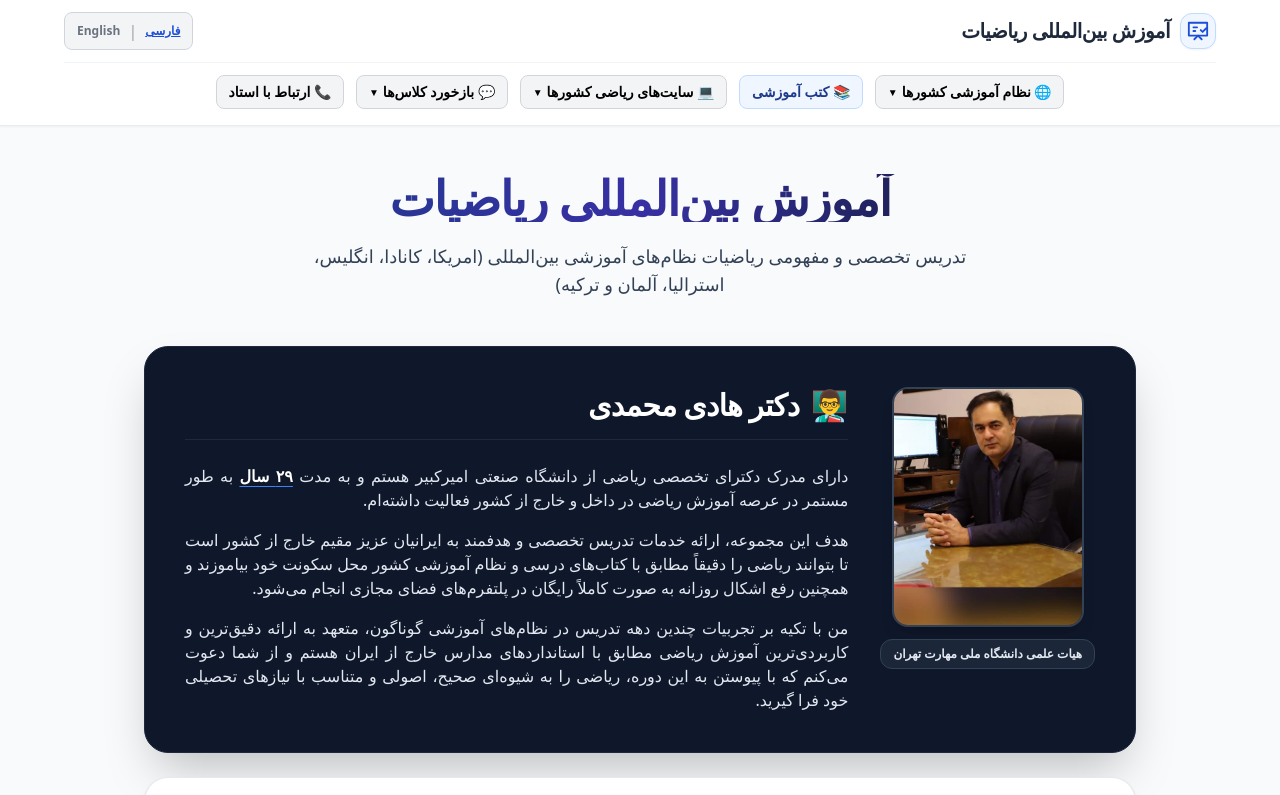
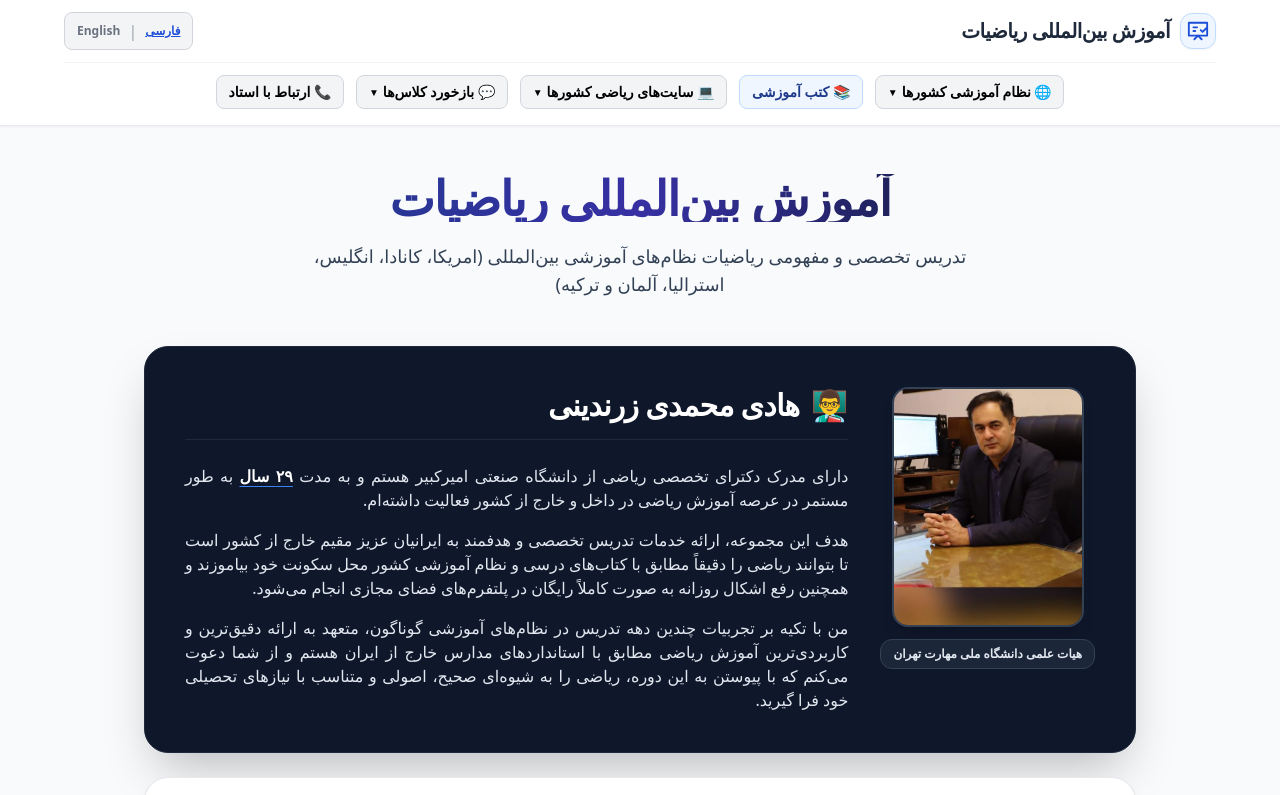
Before and after one commit to Hmohammadiz633/International-Mathematics-Site, a Next.js app: page / in a window 1280 px wide. Shown: the top 795 px of the page. Built offline with nearby package versions, Linux system fonts and the light colour scheme.

Commit message:
Update page.js

```diff
--- a/app/page.js
+++ b/app/page.js
@@ -46,7 +46,7 @@ export default function Home() {
   const schemaData = {
     '@context': 'https://schema.org',
     '@type': 'Person',
-    name: 'دکتر هادی محمدی',
+    name: 'هادی محمدی زرندینی',
     jobTitle: 'عضو هیات علمی دانشگاه و مدرس ریاضیات بین‌الملل',
     worksFor: {
       '@type': 'EducationalOrganization',
@@ -220,14 +220,14 @@ export default function Home() {
         </p>
       </section>
 
-      {/* معرفی دکتر هادی محمدی */}
+      {/* معرفی هادی محمدی زرندینی */}
       <section id="about" className="max-w-5xl mx-auto px-4 pt-6">
         <div className="bg-slate-900 text-white rounded-3xl p-6 md:p-10 border border-slate-800 shadow-2xl">
           <div className="flex flex-col md:flex-row items-center md:items-start gap-8">
             <div className="shrink-0 flex flex-col items-center">
               <img
                 src="/profile.jpg"
-                alt="دکتر هادی محمدی مدرس ریاضی بین الملل"
+                alt="هادی محمدی زرندینی مدرس ریاضی بین الملل"
                 className="w-48 h-60 object-cover rounded-2xl border-2 border-slate-700 shadow-lg mb-3"
               />
               <span className="text-xs font-bold text-slate-200 bg-slate-800/90 px-3 py-1.5 rounded-xl border border-slate-700 text-center">
@@ -238,7 +238,7 @@ export default function Home() {
               <div className="flex items-center gap-3 mb-6 border-b border-slate-800 pb-4 mt-2 md:mt-0">
                 <span className="text-3xl">👨‍🏫</span>
                 <h3 className="text-2xl md:text-3xl font-black text-white leading-snug tracking-tight">
-                  {isFa ? 'دکتر هادی محمدی' : 'Dr. Hadi Mohammadi'}
+                  {isFa ? 'هادی محمدی زرندینی' : 'Hadi Mohammadi Zarandini'}
                 </h3>
               </div>
               <div className="text-slate-200 leading-loose text-sm md:text-base space-y-4 text-justify font-normal">
@@ -290,7 +290,7 @@ export default function Home() {
             <div className="w-full aspect-square rounded-2xl overflow-hidden border border-gray-200 bg-gray-100 shadow-sm">
               <img
                 src="/teaching1.JPG"
-                alt="تدریس دکتر هادی محمدی در دانشگاه"
+                alt="تدریس هادی محمدی زرندینی در دانشگاه"
                 className="w-full h-full object-cover hover:scale-105 transition duration-300"
               />
             </div>
@@ -298,7 +298,7 @@ export default function Home() {
             <div className="w-full aspect-square rounded-2xl overflow-hidden border border-gray-200 bg-gray-100 shadow-sm">
               <img
                 src="/teaching2.PNG"
-                alt="تدریس ریاضیات دکتر هادی محمدی"
+                alt="تدریس ریاضیات هادی محمدی زرندینی"
                 className="w-full h-full object-cover hover:scale-105 transition duration-300"
               />
             </div>
```
